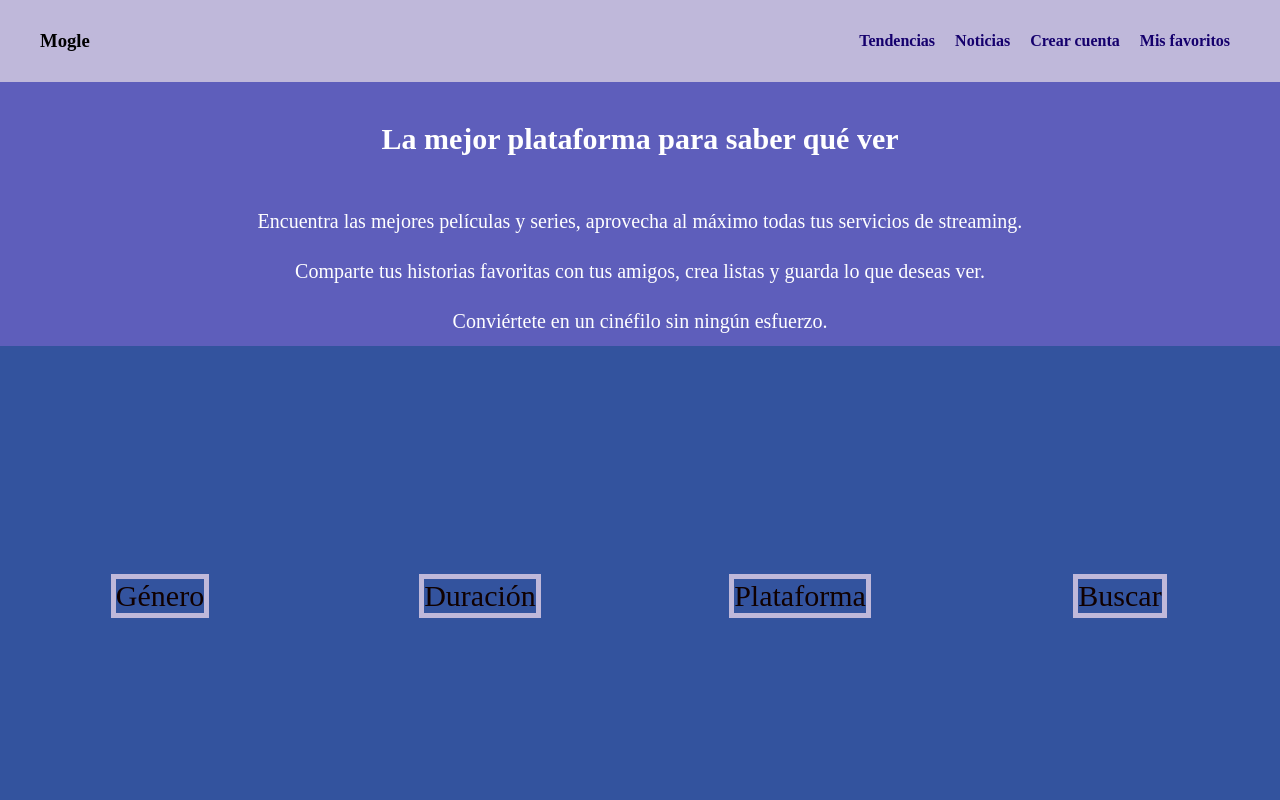
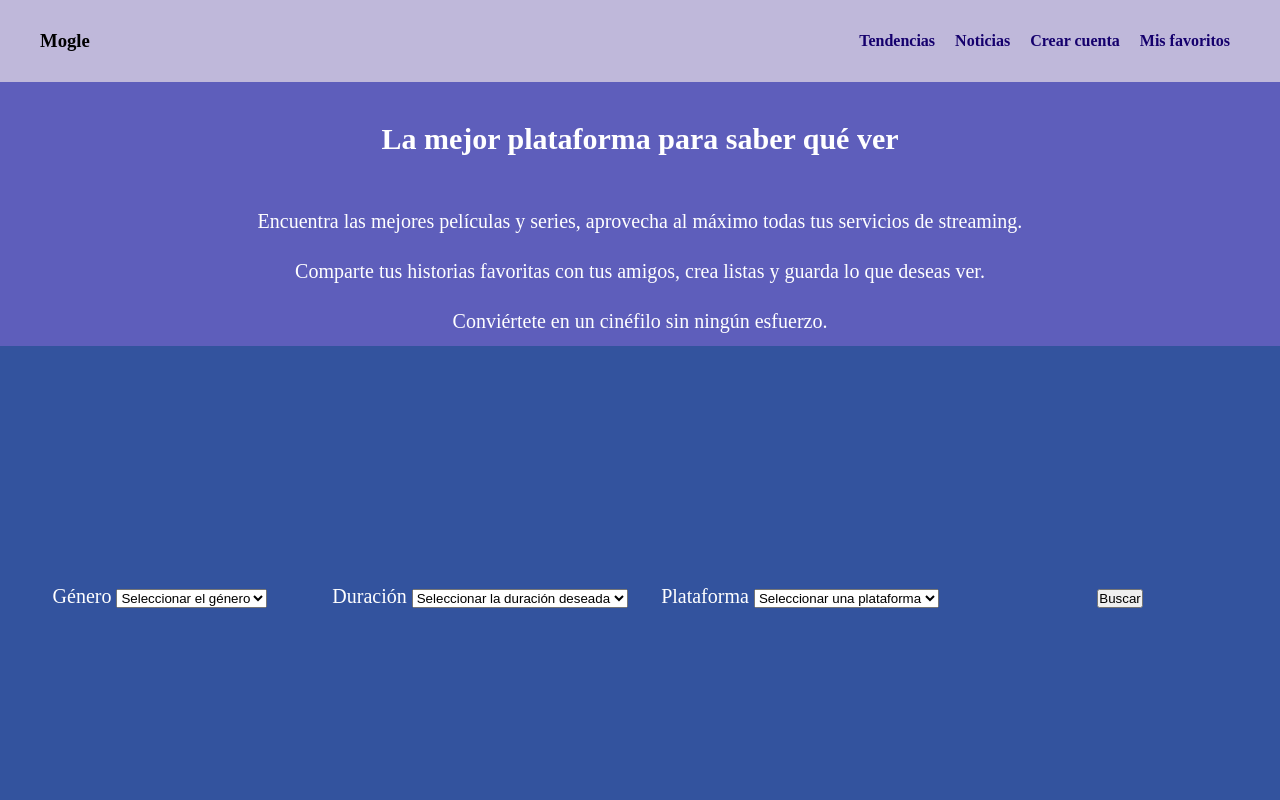
Before and after one commit to Lucila-Petri/Proyecto--Coder--Petri, a website: page index.html in a window 1280 px wide. Shown: the top 800 px of the page. Drawn offline with nearby package versions, Linux system fonts and the light colour scheme.

Commit message:
buscador agregado

```diff
--- a/index.html
+++ b/index.html
@@ -5,7 +5,7 @@
     <meta name="viewport" content="width=, initial-scale=1.0" />
     <title>Página principal</title>
     <!-- favicon -->
-    <link rel="shortcut icon" href="../Assets/ícono final página web.png" type="image/x-icon">
+    <link rel="shortcut icon" href="./Assets/ícono final página web.png" type="image/x-icon">
     <link rel="stylesheet" href="https://cdn.jsdelivr.net/npm/bootstrap-icons@1.10.5/font/bootstrap-icons.css">
     <link rel="stylesheet" href="./style.css" />
     <link rel="stylesheet" href="./css/main.css" />
@@ -55,10 +55,42 @@
         <!-- no tengo idea de cómo poder hacer esto responsive -->
         <!-- una buena forma es hacerlo con form, chequear -->
         <section class="grid-container">
-            <div class="grid-item"> Género </div>
-            <div class="grid-item"> Duración </div>
-            <div class="grid-item"> Plataforma </div>
-            <div class="grid-item"> Buscar </div>
+            <div class="grid-item">
+                <form action="">
+                    <label for="genero"> Género </label>
+                    <select name="" id="genero">
+                        <option value="drama"> Seleccionar el género </option>
+                        <option value="drama"> Drama </option>
+                        <option value="comedia"> Comedia </option>
+                        <option value="terror"> Terror </option>
+                    </select>
+                </form>
+            </div>
+            <div class="grid-item">
+                <form action="">
+                    <label for="genero"> Duración </label>
+                    <select name="" id="genero">
+                        <option value="drama"> Seleccionar la duración deseada </option>
+                        <option value="drama"> Hora y media </option>
+                        <option value="comedia"> Dos horas </option>
+                        <option value="terror"> Dos horas y media </option>
+                    </select>
+                </form>
+            </div>
+            <div class="grid-item">
+                <form action="">
+                    <label for="genero"> Plataforma </label>
+                    <select name="" id="genero">
+                        <option value="drama"> Seleccionar una plataforma </option>
+                        <option value="drama"> Netflix </option>
+                        <option value="comedia"> HBO Max </option>
+                        <option value="terror"> Amazon Prime Video </option>
+                    </select>
+                </form>
+            </div>
+            <div class="grid-item">
+                <button> Buscar </button>
+            </div>
         </section>
 
         <!-- LO MÁS VISTO -->
--- a/style.css
+++ b/style.css
@@ -55,74 +55,14 @@ opción nav bar 1  #9a6eff */
     margin: 0 10px;
 }
 
-/* Footer, idealmente hacer con flex
-footer {
-    background-color: #bfb8da;
-    padding: 30px 20px 20px 10px;
-}
-
-.footer__container {
-    max-width: 1200px;
-    margin: 0 auto;
-    display: flex;
-    justify-content: space-between;
-    align-items: center;
-}
-
-.footer__container h3 a {
-    color: #100000;
-}
-
-.footer__container-navbar {
-    display: flex;
-}
-
-.footer__container-navbar li {
-    margin: 0 15px;
-}
-
-.footer__container-navbar li a {
-    color: #15006d ;
-    font-weight: bold;
-}*/
-
-/* .footer {
-    background-color: #bfb8da;
-    color: #15006d;
-    padding: 50px 20px;
-  }
-  .footer__container {
-    max-width: 1200px;
-    margin: 0 auto;
-    display: grid;
-    grid-template-columns: 1fr;
-    gap: 50px;
-  }
-  .footer__container h4 {
-    color: #15006d;
-    margin-bottom: 20px;
-    font-weight: bold;
-    font-size: 20px;
-  }
-  .footer__container-list li {
-    margin: 10px 0;
-  }
-  .footer__container-list li a {
-    color: white;
-  }
-  .footer__container-list li a:hover {
-    color: #15006d;
-  } */
-
-
 /* Hero */
 /* esta clase va a tener solo estos parámetros
-Elementos hijos */
+Elementos hijos
+border: 5px solid #bfb8da;*/
 .grid-item {
     background-color: #33539e;
-    border: 5px solid #bfb8da;
-    font-size: 30px;
-    color: #100000;
+    font-size: 20px;
+    color: #fff;
 
 }
 /* contenedor padre */
@@ -409,6 +349,14 @@ justify-content: space-around;
         display: none;
     }
 
+    .grid-container {
+
+        grid-template-rows: 4fr;
+        justify-items: center;
+        align-items: center;
+
+    }
+
 }
 @media (min-width: 768px) {
     .header__container-navbar {
@@ -425,6 +373,7 @@ justify-content: space-around;
     .header__container-navbar-mobile {
         display: none;
     }
+
 
     .ultimas-noticias-card {
         grid-template-columns: repeat(3, 1fr);
```
Also changed, not shown: Pages/Crearcuenta.html (+30 -8 lines).
